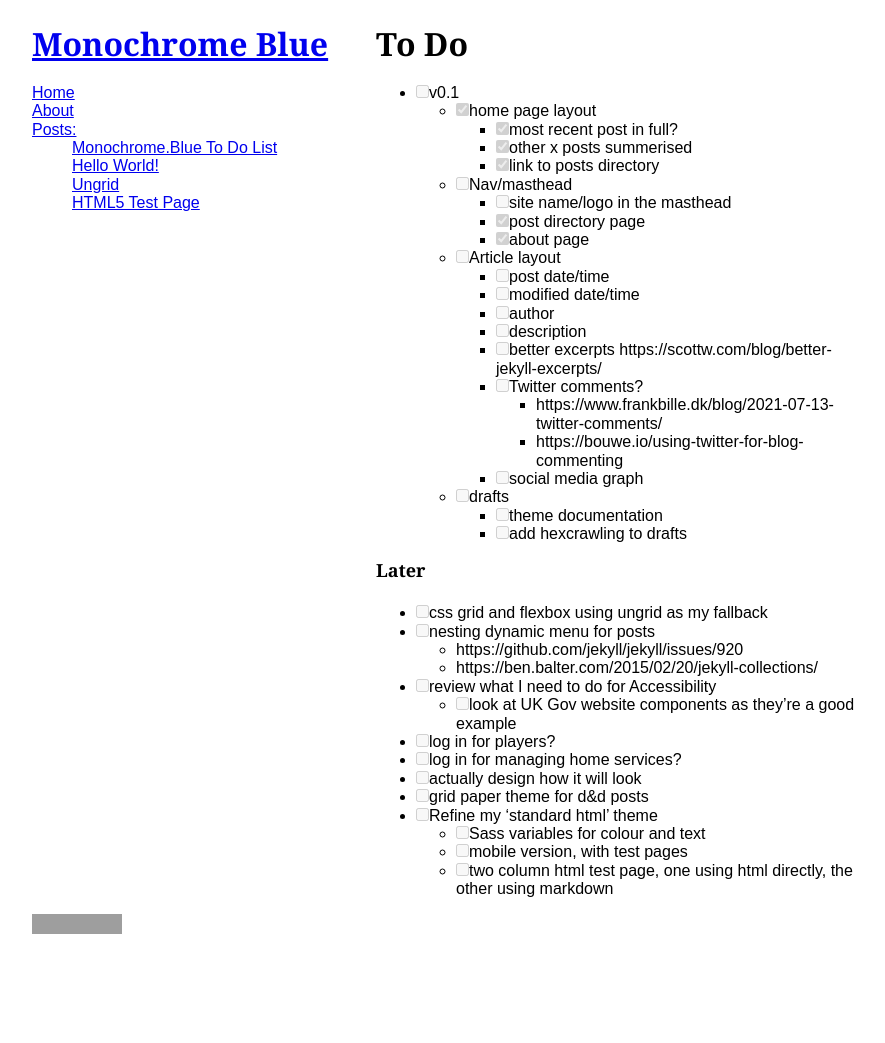
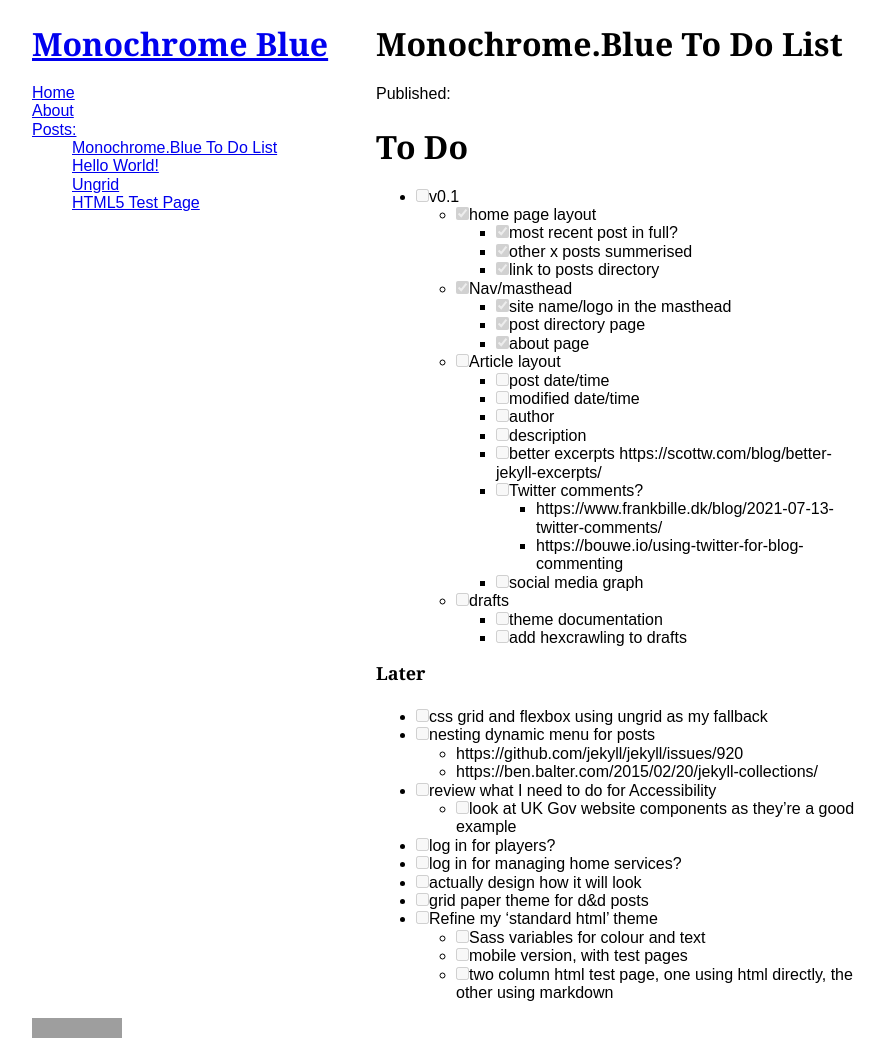
Before and after one commit to monochromeblue/battlemat, a Jekyll site: the page built from _posts/2022-06-18-todo.md, in a window 1280 px wide. Shown: the whole page, without its empty margins (8-893 px from the left). Built offline with Jekyll 4.4.1, drawn with Linux system fonts in a browser that asks for light colours; cached includes are drawn as plain includes; before the commit the page ends 939 px from its top, so only the background shows below that; grey boxes are pictures that could not be loaded.

Commit message:
article layout

```diff
--- a/_layouts/article.html
+++ b/_layouts/article.html
@@ -3,5 +3,11 @@ layout: default
 ---
 
 <article class="article">
+    <h1>{{ page.title }}</h1>
+    {% if post.modified %}
+        <p>Published: {{ post.date | date: "%-d %B %Y %H:%M" }}, last updated {{ post.modified | date: "%-d %B %Y %H:%M" }}</p>
+    {% else %}
+        <p>Published: {{ post.date | date: "%-d %B %Y" }}</p>
+    {% endif %}
     {{content}}
 </article>
--- a/_posts/2022-06-18-todo.md
+++ b/_posts/2022-06-18-todo.md
@@ -15,8 +15,8 @@ excerpt: "List of outstanding tasks for developing this site."
         * [X] most recent post in full?
         * [X] other x posts summerised
         * [X] link to posts directory
-    * [ ] Nav/masthead
-        * [ ] site name/logo in the masthead
+    * [X] Nav/masthead
+        * [X] site name/logo in the masthead
         * [X] post directory page
         * [X] about page
     * [ ] Article layout
```
Also changed, not shown: _posts/2022-06-17-hello-world.md (+1 -0 lines).
